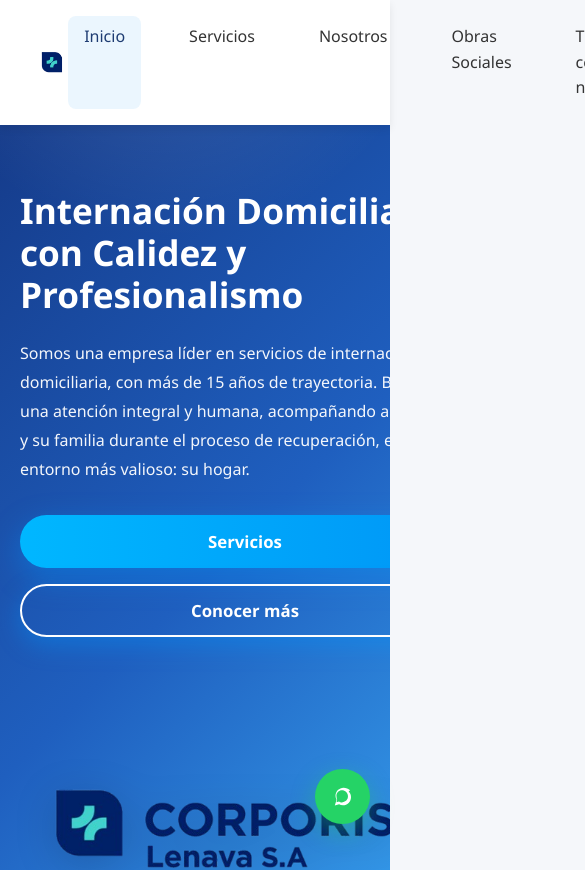
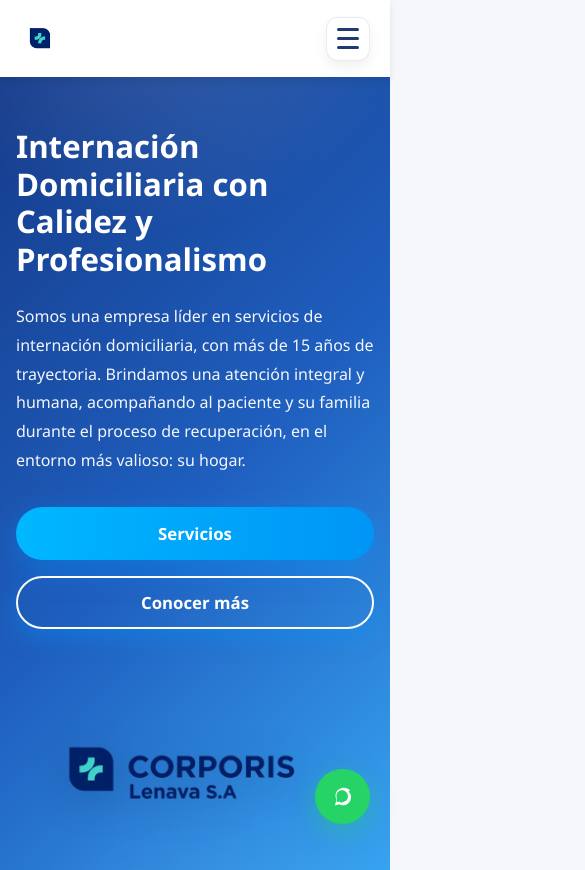
Before and after one commit to CatalinaLencioni/corporis-web, a React (Vite) app: page / in a window 390 px wide. Shown: the top 870 px of the page, 585 px wide, since content can reach past the window. Built offline with nearby package versions, Linux system fonts and the light colour scheme.

Commit message:
modo mobile done

```diff
--- a/package.json
+++ b/package.json
@@ -19,6 +19,7 @@
     "@types/react": "^18.2.37",
     "@types/react-dom": "^18.2.15",
     "@vitejs/plugin-react": "^4.1.0",
+    "baseline-browser-mapping": "^2.9.11",
     "eslint": "^8.53.0",
     "eslint-plugin-react": "^7.33.2",
     "eslint-plugin-react-hooks": "^4.6.0",
--- a/src/App.css
+++ b/src/App.css
@@ -25,6 +25,11 @@ body {
   line-height: 1.6;
 }
 
+img {
+  max-width: 100%;
+  height: auto;
+}
+
 /* CONTAINERS */
 .container {
   max-width: 1200px;
@@ -52,6 +57,7 @@ body {
   justify-content: space-between;
   align-items: center;
   padding: 0 2rem;
+  position: relative;
 }
 
 .nav-logo a {
@@ -92,6 +98,105 @@ body {
 .nav-link.active {
   background: rgba(58,170,245,0.1);
   color: var(--primary);
+}
+
+.nav-toggle {
+  display: none;
+  width: 44px;
+  height: 44px;
+  align-items: center;
+  justify-content: center;
+  gap: 6px;
+  flex-direction: column;
+  background: white;
+  border: 1px solid rgba(0,0,0,0.08);
+  border-radius: 12px;
+  box-shadow: 0 6px 14px rgba(0,0,0,0.06);
+  cursor: pointer;
+  padding: 10px;
+  transition: transform 0.2s ease, box-shadow 0.2s ease;
+}
+
+.nav-toggle span {
+  display: block;
+  width: 100%;
+  height: 3px;
+  background: var(--primary);
+  border-radius: 999px;
+  transition: transform 0.2s ease, opacity 0.2s ease;
+}
+
+.nav-toggle.open span:nth-child(1) {
+  transform: translateY(6px) rotate(45deg);
+}
+
+.nav-toggle.open span:nth-child(2) {
+  opacity: 0;
+}
+
+.nav-toggle.open span:nth-child(3) {
+  transform: translateY(-6px) rotate(-45deg);
+}
+
+.nav-backdrop {
+  display: none;
+}
+
+@media (max-width: 900px) {
+  .nav-container {
+    padding: 0 1.25rem;
+  }
+
+  .nav-menu {
+    position: absolute;
+    top: 100%;
+    right: 0;
+    left: 0;
+    background: white;
+    box-shadow: 0 14px 30px rgba(0,0,0,0.08);
+    border-radius: 0 0 16px 16px;
+    flex-direction: column;
+    gap: 0.25rem;
+    padding: 0;
+    max-height: 0;
+    overflow: hidden;
+    opacity: 0;
+    pointer-events: none;
+    z-index: 120;
+    transition: max-height 0.25s ease, opacity 0.2s ease;
+  }
+
+  .nav-menu.open {
+    max-height: 420px;
+    opacity: 1;
+    pointer-events: auto;
+  }
+
+  .nav-link {
+    width: 100%;
+    padding: 0.9rem 1.25rem;
+    border-radius: 10px;
+  }
+
+  .nav-toggle {
+    display: inline-flex;
+  }
+
+  .nav-backdrop {
+    display: block;
+    position: fixed;
+    inset: 0;
+    background: rgba(0, 0, 0, 0.3);
+    opacity: 0;
+    pointer-events: none;
+    transition: opacity 0.2s ease;
+    z-index: 90;
+  }
+
+  .nav-backdrop.show {
+    opacity: 1;
+    pointer-events: auto;
+  }
 }
 
 .hero {
@@ -1462,6 +1567,39 @@ body {
   }
 
   .home-final-cta h2 {
+    font-size: 2rem;
+  }
+}
+
+@media (max-width: 540px) {
+  .container {
+    padding: 0 16px;
+  }
+
+  .home-hero {
+    padding: 3.2rem 0;
+  }
+
+  .home-hero-text h1 {
+    font-size: 1.95rem;
+  }
+
+  .home-hero-logo {
+    height: 200px;
+  }
+
+  .stats-grid,
+  .why-grid {
+    grid-template-columns: 1fr;
+  }
+
+  .services-hero h1,
+  .obras-hero h1,
+  .contact-hero-section h1 {
+    font-size: 1.9rem;
+  }
+
+  .services-grid-header h2 {
     font-size: 2rem;
   }
 }
--- a/src/components/Navbar.jsx
+++ b/src/components/Navbar.jsx
@@ -5,54 +5,79 @@ const Navbar = () => {
   const [isMenuOpen, setIsMenuOpen] = useState(false)
   const location = useLocation()
 
+  const closeMenu = () => setIsMenuOpen(false)
+
   return (
     <nav className="navbar">
       <div className="nav-container">
         <div className="nav-logo">
-          <Link to="/">
+          <Link to="/" onClick={closeMenu}>
             <img src="/logotipo.png" alt="Corporis Salud" className="nav-logo-img" />
           </Link>
         </div>
 
-        <div className="nav-menu">
+        <button
+          type="button"
+          className={`nav-toggle ${isMenuOpen ? 'open' : ''}`}
+          aria-label="Abrir menu"
+          aria-expanded={isMenuOpen}
+          onClick={() => setIsMenuOpen((prev) => !prev)}
+        >
+          <span />
+          <span />
+          <span />
+        </button>
+
+        <div className={`nav-menu ${isMenuOpen ? 'open' : ''}`}>
           <Link
             to="/"
             className={`nav-link ${location.pathname === '/' ? 'active' : ''}`}
+            onClick={closeMenu}
           >
             Inicio
           </Link>
           <Link
             to="/servicios"
             className={`nav-link ${location.pathname === '/servicios' ? 'active' : ''}`}
+            onClick={closeMenu}
           >
             Servicios
           </Link>
           <Link
             to="/nosotros"
             className={`nav-link ${location.pathname === '/nosotros' ? 'active' : ''}`}
+            onClick={closeMenu}
           >
             Nosotros
           </Link>
           <Link
             to="/obras-sociales"
             className={`nav-link ${location.pathname === '/obras-sociales' ? 'active' : ''}`}
+            onClick={closeMenu}
           >
             Obras Sociales
           </Link>
           <Link
             to="/trabaja-con-nosotros"
             className={`nav-link ${location.pathname === '/trabaja-con-nosotros' ? 'active' : ''}`}
+            onClick={closeMenu}
           >
-            Trabajá con nosotros
+            Trabaja con nosotros
           </Link>
           <Link
             to="/contacto"
             className={`nav-link ${location.pathname === '/contacto' ? 'active' : ''}`}
+            onClick={closeMenu}
           >
             Contacto
           </Link>
         </div>
       </div>
+      <div
+        className={`nav-backdrop ${isMenuOpen ? 'show' : ''}`}
+        onClick={closeMenu}
+        aria-hidden="true"
+      />
     </nav>
   )
 }
```
Also changed, not shown: 1 other file (tests, documents, lock files or other folders).
